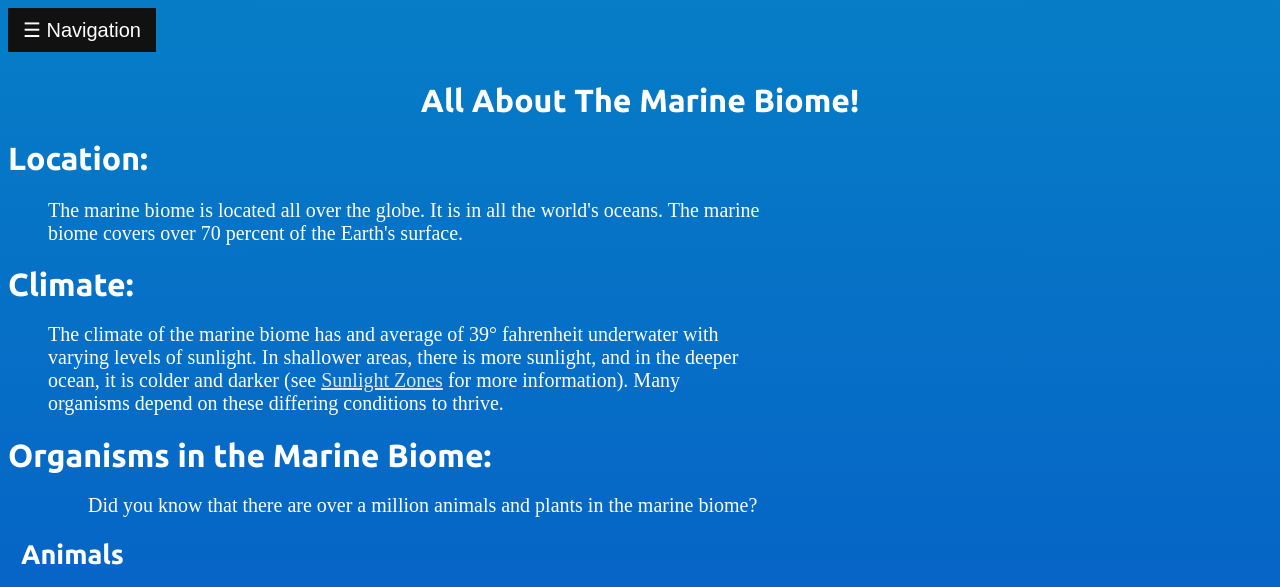
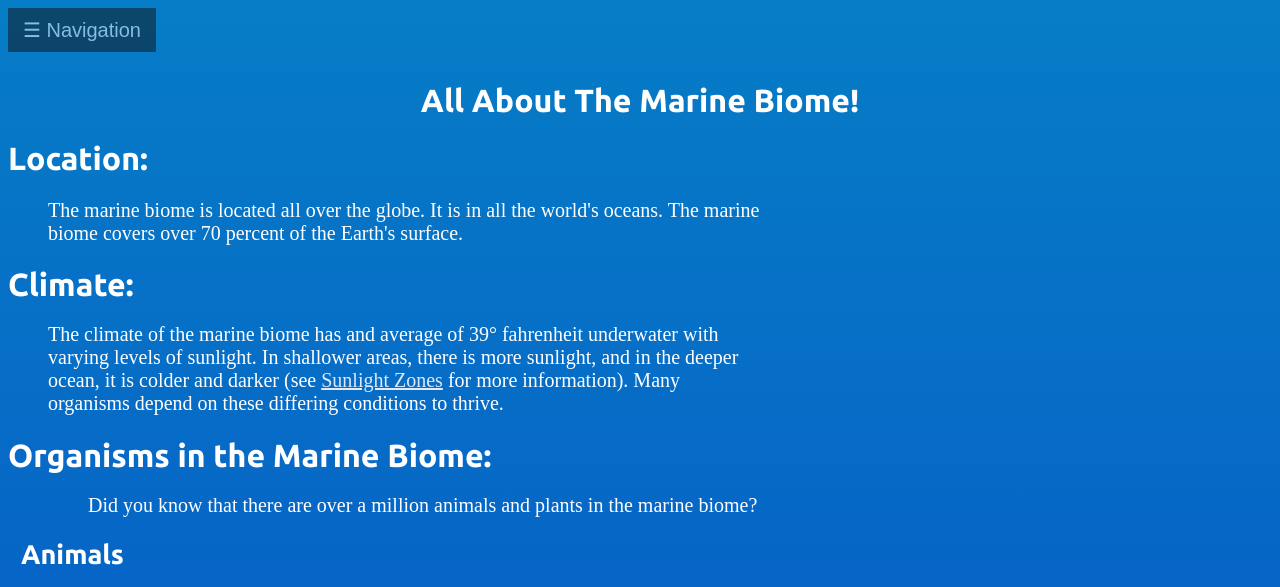
Before and after one commit to DAGAMES386/marinebiomewebsite, a plain HTML site: page index.html in a window 1280 px wide. Shown: the top 587 px of the page. Drawn offline with Linux system fonts and the light colour scheme; a web font is replaced by a local one.

Commit message:
update opensidepanel button

```diff
--- a/style.css
+++ b/style.css
@@ -113,9 +113,11 @@
       border: none;
       transition-duration:1s;
       position: fixed;
+      opacity:50%;
     }
 
     .openbtn:hover {
+      opacity:100%;
     	transition-duration:1s;
       background-color: #01101f;
     }
```
